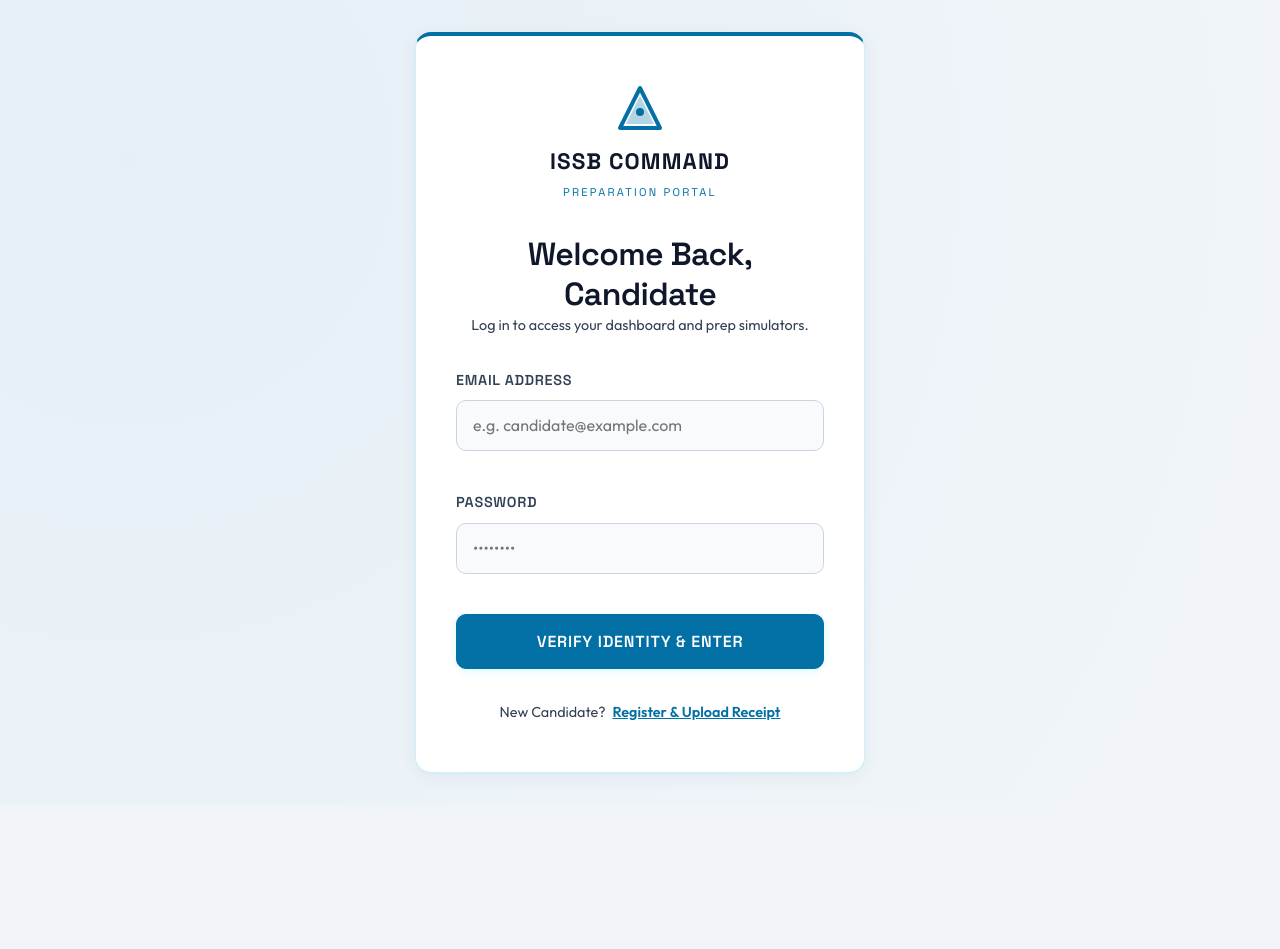
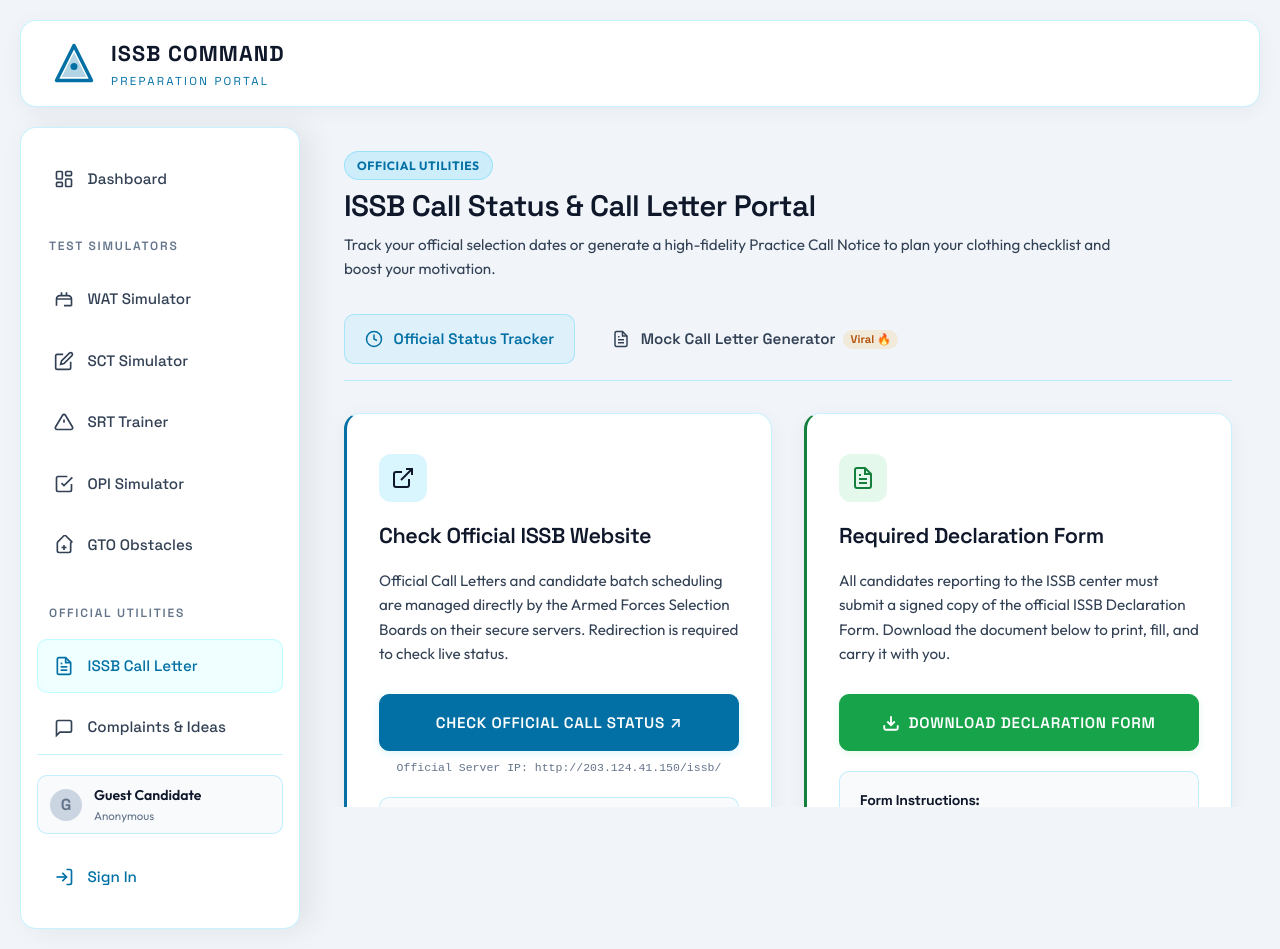
Before and after one commit to MuhammadDevPk/Issb-preparation, a Vue app: page /call-letter in a window 1280 px wide. Before the commit this address led to /login. Before the commit the page ends 805 px from the top, so only its background shows below. Built offline with nearby package versions, Linux system fonts and the light colour scheme; no server answers.

Commit message:
Add option to download declaration form

```diff
--- a/src/App.vue
+++ b/src/App.vue
@@ -185,7 +185,7 @@ onMounted(() => {
         </div>
       </RouterLink>
 
-      <div class="header-status">
+      <div v-if="authStore.user" class="header-status">
         <!-- Streak Widget -->
         <div class="status-widget streak-widget">
           <svg class="icon" viewBox="0 0 24 24" fill="none" stroke="currentColor" stroke-width="2">
@@ -226,7 +226,7 @@ onMounted(() => {
       <!-- Side Navigation Panel -->
       <aside class="navigation-panel glass-card" :class="{ 'mobile-open': isMobileMenuOpen }">
         <!-- Mobile Status Panel (Visible only on mobile inside drawer) -->
-        <div class="mobile-status-panel">
+        <div v-if="authStore.user" class="mobile-status-panel">
           <div class="status-widget streak-widget">
             <svg class="icon" viewBox="0 0 24 24" fill="none" stroke="currentColor" stroke-width="2">
               <path d="M8.5 14.5A2.5 2.5 0 0011 12c0-1.38-.5-2-1-3-1.072-2.143-.224-4.054 2-6 .5 2.5 2 4.9 4 6.5 2 1.6 3 3.5 3 5.5a7 7 0 11-14 0c0-1.153.433-2.294 1-3a2.5 2.5 0 002.5 2.5z" />
@@ -422,8 +422,18 @@ onMounted(() => {
               <span class="user-branch text-capitalize">{{ authStore.profile.target_branch }}</span>
             </div>
           </div>
+          <!-- Guest Badge -->
+          <div v-else class="user-profile-badge guest-badge">
+            <div class="user-avatar guest-avatar">
+              G
+            </div>
+            <div class="user-meta">
+              <span class="user-name">Guest Candidate</span>
+              <span class="user-branch text-capitalize">Anonymous</span>
+            </div>
+          </div>
 
-          <button @click="handleLogout" class="btn-logout-sidebar">
+          <button v-if="authStore.user" @click="handleLogout" class="btn-logout-sidebar">
             <svg
               class="nav-icon"
               viewBox="0 0 24 24"
@@ -437,6 +447,20 @@ onMounted(() => {
             </svg>
             <span>Sign Out</span>
           </button>
+          <RouterLink v-else to="/login" class="btn-logout-sidebar btn-login-sidebar">
+            <svg
+              class="nav-icon"
+              viewBox="0 0 24 24"
+              fill="none"
+              stroke="currentColor"
+              stroke-width="2"
+            >
+              <path d="M15 3h4a2 2 0 0 1 2 2v14a2 2 0 0 1-2 2h-4" />
+              <polyline points="10 17 15 12 10 7" />
+              <line x1="15" y1="12" x2="3" y2="12" />
+            </svg>
+            <span>Sign In</span>
+          </RouterLink>
         </div>
       </aside>
 
@@ -1059,4 +1083,18 @@ onMounted(() => {
     padding: 0.75rem 1rem;
   }
 }
+
+.guest-avatar {
+  background: #cbd5e1 !important;
+  color: var(--text-muted) !important;
+}
+
+.btn-login-sidebar {
+  color: var(--accent-cyan);
+}
+
+.btn-login-sidebar:hover {
+  background: var(--accent-cyan-glow);
+  border-color: rgba(3, 194, 252, 0.15);
+}
 </style>
--- a/src/router/index.js
+++ b/src/router/index.js
@@ -112,7 +112,6 @@ const router = createRouter({
       path: '/call-letter',
       name: 'call-letter',
       component: CallLetterView,
-      meta: { requiresAuth: true },
     },
   ],
 })
--- a/src/views/CallLetterView.vue
+++ b/src/views/CallLetterView.vue
@@ -26,6 +26,17 @@ onMounted(() => {
     batchNumber.value = 'B-' + Math.floor(1000 + Math.random() * 9000)
 
     // Set reporting date to 2 weeks from now as default
+    const twoWeeks = new Date()
+    twoWeeks.setDate(twoWeeks.getDate() + 14)
+    reportingDate.value = twoWeeks.toISOString().split('T')[0]
+  } else {
+    // Guest default values so they see a nice populated letter initially
+    candidateName.value = 'GUEST CANDIDATE'
+    fatherName.value = 'GUARDIAN NAME'
+    cnic.value = '37405-1234567-1'
+    rollNumber.value = '2405' + Math.floor(1000 + Math.random() * 9000)
+    batchNumber.value = 'B-' + Math.floor(1000 + Math.random() * 9000)
+
     const twoWeeks = new Date()
     twoWeeks.setDate(twoWeeks.getDate() + 14)
     reportingDate.value = twoWeeks.toISOString().split('T')[0]
@@ -207,6 +218,48 @@ const activeCenterInfo = computed(() => {
               <li>Locate the <strong>"Call Status"</strong> query form on their homepage.</li>
               <li>Input your 13-digit CNIC number <strong>without dashes or spaces</strong> (e.g., <code>3740512345671</code>).</li>
               <li>Click "Search" to view your reporting date and assigned center.</li>
+            </ol>
+          </div>
+        </div>
+
+        <!-- Declaration Form Card -->
+        <div class="glass-card tracker-card border-green">
+          <div class="card-header-icon bg-green-glow text-green">
+            <svg viewBox="0 0 24 24" fill="none" stroke="currentColor" stroke-width="2" class="header-icon">
+              <path d="M14 2H6a2 2 0 0 0-2 2v16a2 2 0 0 0 2 2h12a2 2 0 0 0 2-2V8z"></path>
+              <polyline points="14 2 14 8 20 8"></polyline>
+              <line x1="16" y1="13" x2="8" y2="13"></line>
+              <line x1="16" y1="17" x2="8" y2="17"></line>
+              <polyline points="10 9 9 9 8 9"></polyline>
+            </svg>
+          </div>
+          <h3>Required Declaration Form</h3>
+          <p>
+            All candidates reporting to the ISSB center must submit a signed copy of the official ISSB Declaration Form. Download the document below to print, fill, and carry it with you.
+          </p>
+
+          <div class="official-link-section">
+            <a
+              href="/media/documents/Declaration%20Form.docx"
+              download="Declaration Form.docx"
+              class="btn btn-success btn-redirect"
+            >
+              <svg viewBox="0 0 24 24" fill="none" stroke="currentColor" stroke-width="2.5" class="btn-icon-svg">
+                <path d="M21 15v4a2 2 0 0 1-2 2H5a2 2 0 0 1-2-2v-4"></path>
+                <polyline points="7 10 12 15 17 10"></polyline>
+                <line x1="12" y1="15" x2="12" y2="3"></line>
+              </svg>
+              <span>Download Declaration Form</span>
+            </a>
+          </div>
+
+          <div class="checklist-guide">
+            <h5>Form Instructions:</h5>
+            <ol>
+              <li>Download the official Word (.docx) document to your device.</li>
+              <li>Print the form on a clean, standard A4 white paper.</li>
+              <li>Fill in all the required details (Name, CNIC, Father's Name) in block letters.</li>
+              <li>Sign the form. Get it countersigned by a parent or guardian.</li>
             </ol>
           </div>
         </div>
@@ -594,6 +647,10 @@ const activeCenterInfo = computed(() => {
 
 .bg-gold-glow {
   background: var(--accent-gold-glow);
+}
+
+.bg-green-glow {
+  background: var(--accent-green-glow);
 }
 
 .header-icon {
```
